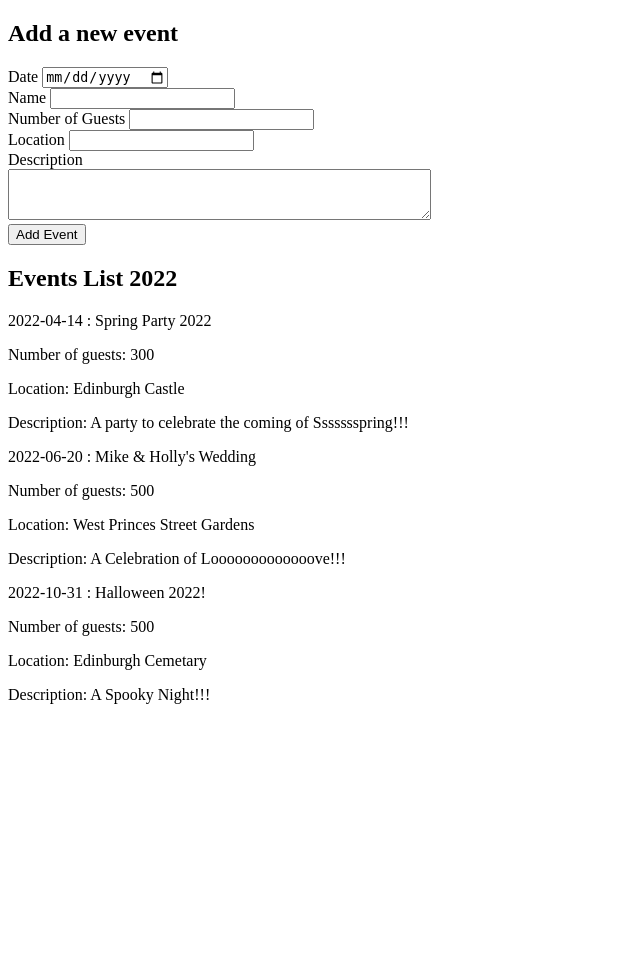
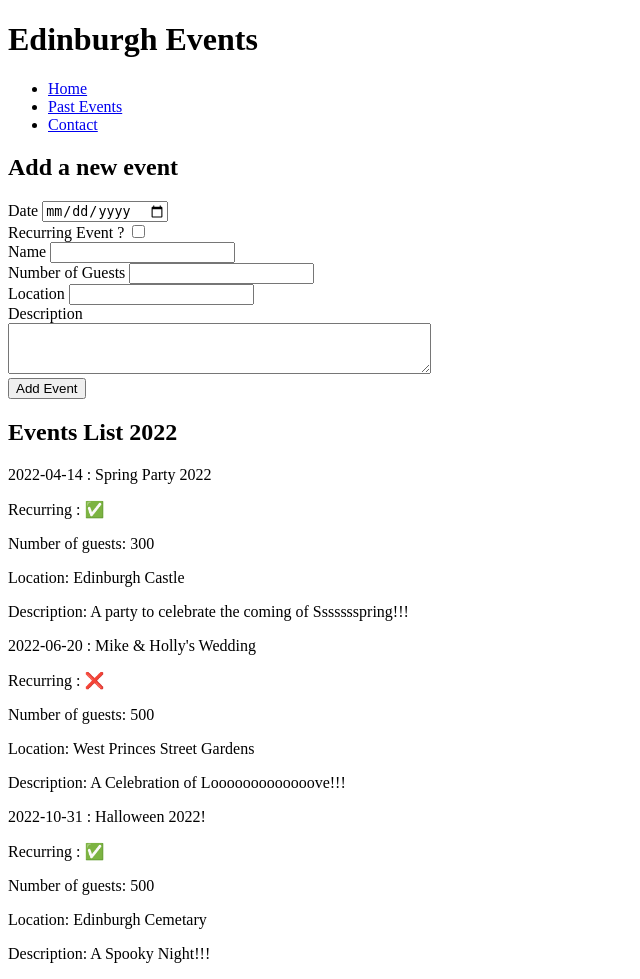
Before and after one commit to sandramolina/flask_template_lab, a Flask app: page / in a window 1280 px wide. Shown: the whole page, without its empty margins (0-640 px from the left). Before the commit the page ends 704 px from the top, so only its background shows below. Run offline with Flask 2, Linux system fonts and the light colour scheme.

Commit message:
finished extensions

```diff
--- a/controllers/controller.py
+++ b/controllers/controller.py
@@ -13,6 +13,7 @@ def add_event():
     guest_number = request.form["guest_number"]
     event_address = request.form["address"]
     event_description = request.form["description"]
-    new_event = Event(event_date, event_name, guest_number, event_address, event_description)
+    recurrence = request.form["recurring"]
+    new_event = Event(event_date, event_name, guest_number, event_address, event_description, recurrence)
     add_new_event(new_event)
     return render_template("index.html", title="Home", events = event_list)
--- a/models/event.py
+++ b/models/event.py
@@ -1,7 +1,8 @@
 class Event():
-    def __init__(self, input_date, input_name, input_guests, input_address, input_description):
+    def __init__(self, input_date, input_name, input_guests, input_address, input_description, input_recurring):
         self.date = input_date
         self.name = input_name
         self.guests = input_guests
         self.address = input_address
         self.description = input_description
+        self.recurring = input_recurring
--- a/models/event_list.py
+++ b/models/event_list.py
@@ -1,11 +1,11 @@
 from models.event import *
 import datetime
 
-event1 = Event(datetime.date(2022, 4, 14), "Spring Party 2022", 300, "Edinburgh Castle", "A party to celebrate the coming of Ssssssspring!!!")
+event1 = Event(datetime.date(2022, 4, 14), "Spring Party 2022", 300, "Edinburgh Castle", "A party to celebrate the coming of Ssssssspring!!!", True)
 
-event2 = Event(datetime.date(2022, 6, 20), "Mike & Holly's Wedding", 500, "West Princes Street Gardens", "A Celebration of Looooooooooooove!!!")
+event2 = Event(datetime.date(2022, 6, 20), "Mike & Holly's Wedding", 500, "West Princes Street Gardens", "A Celebration of Looooooooooooove!!!", False)
 
-event3 = Event(datetime.date(2022, 10, 31), "Halloween 2022!", 500, "Edinburgh Cemetary", "A Spooky Night!!!")
+event3 = Event(datetime.date(2022, 10, 31), "Halloween 2022!", 500, "Edinburgh Cemetary", "A Spooky Night!!!", True)
 
 event_list = [event1, event2, event3]
 
--- a/templates/base.html
+++ b/templates/base.html
@@ -5,9 +5,20 @@
     <meta http-equiv="X-UA-Compatible" content="IE=edge">
     <meta name="viewport" content="width=device-width, initial-scale=1.0">
     <title>{{title}} - Event Tracking</title>
+    <link rel="stylesheet" href="{{ url_for('static', filename='main.css') }}">
 
 </head>
 <body>
+    <header>
+        <h1>Edinburgh Events</h1>
+        <nav>
+            <ul>
+                <li> <a href="/"> Home </a> </li>
+                <li> <a href="#"> Past Events </a> </li>
+                <li> <a href="#"> Contact </a> </li>
+            </ul>
+        </nav>
+    </header>
     {% block content %}
 
 
--- a/templates/index.html
+++ b/templates/index.html
@@ -7,6 +7,9 @@
     <form action="/addevent" method="post">
         <label for="date">Date</label>
         <input type="date" name="date" id="date">
+        <br>
+        <label for="recurring">Recurring Event ?</label>
+        <input type="checkbox" name="recurring" id="recurring">
         <br>
         <label for="event_name">Name</label>
         <input type="text" name="event_name" id="event_name">
@@ -30,6 +33,19 @@
 
         <div>
             <p> {{ event.date }} : {{ event.name }}</p>
+
+
+            <p> Recurring :
+
+            {% if event.recurring %}
+                <span>&#9989</span>
+
+            {% else %}
+                <span>&#x274C</span>
+
+            {% endif %}
+
+            </p>
             <p> Number of guests: {{ event.guests }}</p>
             <p> Location: {{ event.address}} </p>
             <p> Description: {{ event.description }} </p>
```
Also changed, not shown: static/main.css (added).
